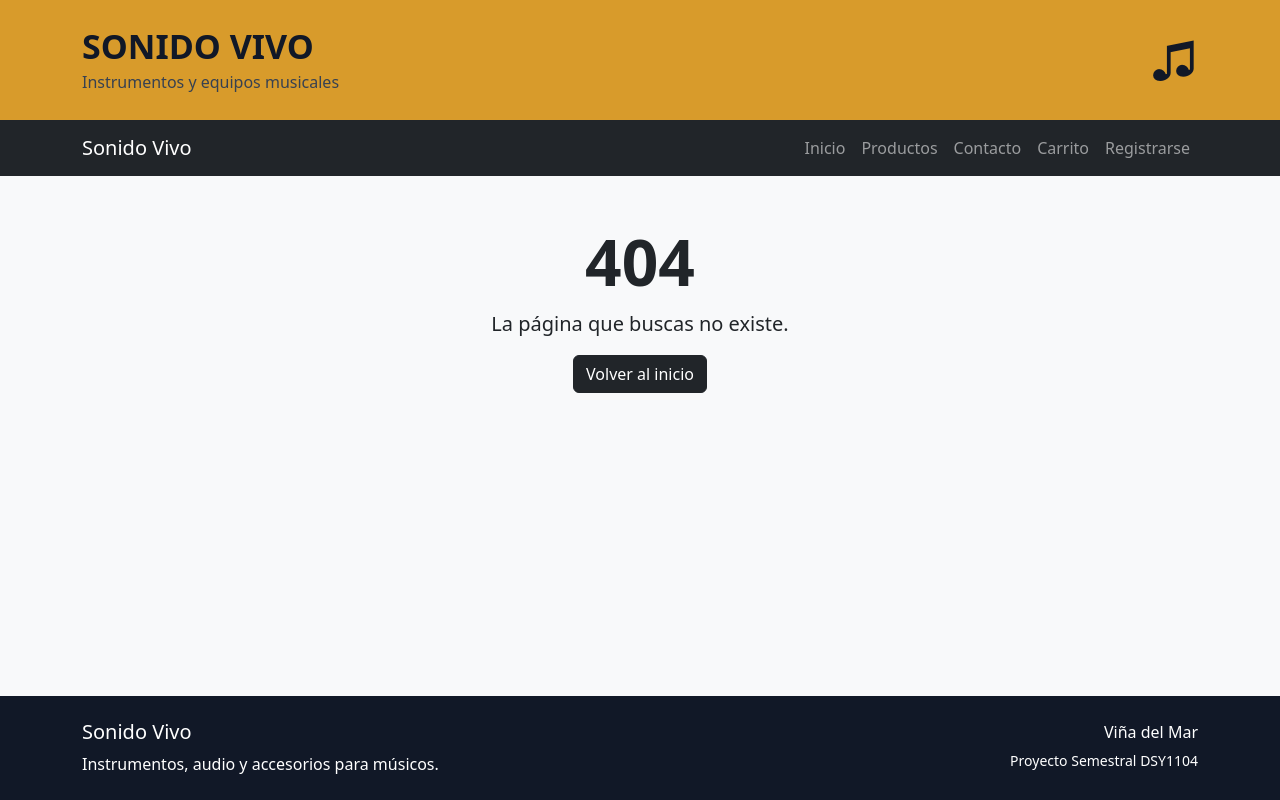
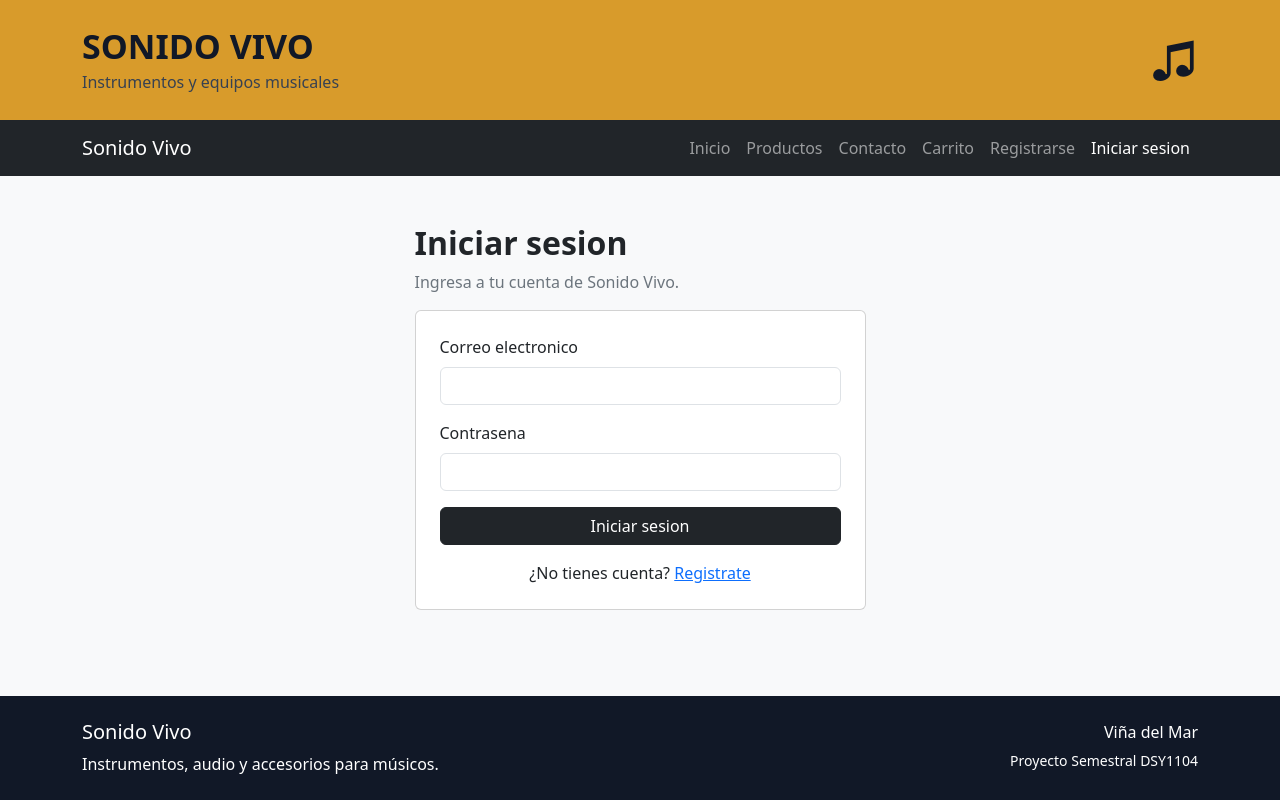
Before and after one commit to pablgonzalezr-cyber/SonidoVivo, a React app in the folder frontend/: page /login in a window 1280 px wide. Built offline with nearby package versions, Linux system fonts and the light colour scheme; the HTML template or start-up script is replaced by a standard one.

Commit message:
Se implementa inicio y cierre de sesion

```diff
--- a/frontend/src/App.jsx
+++ b/frontend/src/App.jsx
@@ -1,23 +1,62 @@
-import { Routes, Route } from "react-router-dom";
+import { useState } from "react";
+import {
+    Routes,
+    Route
+} from "react-router-dom";
 
-import LayoutPrincipal from "./components/LayoutPrincipal";
+import LayoutPrincipal
+    from "./components/LayoutPrincipal";
 
 import Inicio from "./pages/Inicio";
 import Productos from "./pages/Productos";
 import DetalleProducto from "./pages/DetalleProducto";
+
 import Contacto from "./pages/Contacto";
 import Carrito from "./pages/Carrito";
 import Registro from "./pages/Registro";
+import Login from "./pages/Login";
 import NotFound from "./pages/NotFound";
+
+import {
+    obtenerSesion,
+    cerrarSesion
+} from "./services/authService";
 
 
 function App() {
+
+    const [sesion, setSesion] =
+        useState(obtenerSesion());
+
+
+    function usuarioInicioSesion(usuario) {
+
+        setSesion(usuario);
+
+    }
+
+
+    function usuarioCerroSesion() {
+
+        cerrarSesion();
+
+        setSesion(null);
+
+    }
+
 
     return (
 
         <Routes>
 
-            <Route element={<LayoutPrincipal />}>
+            <Route
+                element={
+                    <LayoutPrincipal
+                        sesion={sesion}
+                        onLogout={usuarioCerroSesion}
+                    />
+                }
+            >
 
                 <Route
                     path="/"
@@ -56,6 +95,16 @@ function App() {
 
 
                 <Route
+                    path="/login"
+                    element={
+                        <Login
+                            onLogin={usuarioInicioSesion}
+                        />
+                    }
+                />
+
+
+                <Route
                     path="*"
                     element={<NotFound />}
                 />
--- a/frontend/src/components/LayoutPrincipal.jsx
+++ b/frontend/src/components/LayoutPrincipal.jsx
@@ -5,7 +5,10 @@ import Navbar from "./Navbar";
 import Footer from "./Footer";
 
 
-function LayoutPrincipal() {
+function LayoutPrincipal({
+    sesion,
+    onLogout
+}) {
 
     return (
 
@@ -13,7 +16,11 @@ function LayoutPrincipal() {
 
             <Header />
 
-            <Navbar />
+
+            <Navbar
+                sesion={sesion}
+                onLogout={onLogout}
+            />
 
 
             <main className="contenido-principal">
--- a/frontend/src/components/Navbar.jsx
+++ b/frontend/src/components/Navbar.jsx
@@ -1,7 +1,12 @@
-import { NavLink } from "react-router-dom";
+import {
+    NavLink
+} from "react-router-dom";
 
 
-function Navbar() {
+function Navbar({
+    sesion,
+    onLogout
+}) {
 
     return (
 
@@ -26,10 +31,11 @@ function Navbar() {
                     data-bs-target="#navbarPrincipal"
                     aria-controls="navbarPrincipal"
                     aria-expanded="false"
-                    aria-label="Abrir navegación"
+                    aria-label="Abrir navegacion"
                 >
 
-                    <span className="navbar-toggler-icon"></span>
+                    <span className="navbar-toggler-icon">
+                    </span>
 
                 </button>
 
@@ -80,8 +86,8 @@ function Navbar() {
 
                             </NavLink>
 
+                        </li>
 
-                        </li>
 
                         <li className="nav-item">
 
@@ -96,6 +102,11 @@ function Navbar() {
 
                         </li>
 
+
+                        {!sesion ? (
+
+                            <>
+
                                 <li className="nav-item">
 
                                     <NavLink
@@ -108,6 +119,55 @@ function Navbar() {
                                     </NavLink>
 
                                 </li>
+
+
+                                <li className="nav-item">
+
+                                    <NavLink
+                                        className="nav-link"
+                                        to="/login"
+                                    >
+
+                                        Iniciar sesion
+
+                                    </NavLink>
+
+                                </li>
+
+                            </>
+
+                        ) : (
+
+                            <>
+
+                                <li className="nav-item">
+
+                                    <span className="nav-link">
+
+                                        Hola, {sesion.nombre}
+
+                                    </span>
+
+                                </li>
+
+
+                                <li className="nav-item">
+
+                                    <button
+                                        type="button"
+                                        className="nav-link btn btn-link"
+                                        onClick={onLogout}
+                                    >
+
+                                        Cerrar sesion
+
+                                    </button>
+
+                                </li>
+
+                            </>
+
+                        )}
 
                     </ul>
 
--- /dev/null
+++ b/frontend/src/pages/Login.jsx
@@ -0,0 +1,204 @@
+import { useState } from "react";
+import {
+    Link,
+    useNavigate
+} from "react-router-dom";
+
+import {
+    iniciarSesion
+} from "../services/authService";
+
+
+function Login({ onLogin }) {
+
+    const [correo, setCorreo] =
+        useState("");
+
+    const [contrasena, setContrasena] =
+        useState("");
+
+    const [error, setError] =
+        useState("");
+
+
+    const navigate = useNavigate();
+
+
+    function enviarLogin(evento) {
+
+        evento.preventDefault();
+
+
+        if (
+            correo.trim() === "" ||
+            contrasena === ""
+        ) {
+
+            setError(
+                "Debes completar correo y contrasena."
+            );
+
+            return;
+
+        }
+
+
+        const usuario =
+            iniciarSesion(
+                correo,
+                contrasena
+            );
+
+
+        if (!usuario) {
+
+            setError(
+                "Correo o contrasena incorrectos."
+            );
+
+            return;
+
+        }
+
+
+        setError("");
+
+
+        onLogin(usuario);
+
+
+        navigate("/");
+
+    }
+
+
+    return (
+
+        <section className="container py-5">
+
+            <div className="row justify-content-center">
+
+                <div className="col-12 col-md-8 col-lg-5">
+
+                    <h2 className="fw-bold">
+
+                        Iniciar sesion
+
+                    </h2>
+
+
+                    <p className="text-secondary">
+
+                        Ingresa a tu cuenta
+                        de Sonido Vivo.
+
+                    </p>
+
+
+                    {error && (
+
+                        <div className="alert alert-danger">
+
+                            {error}
+
+                        </div>
+
+                    )}
+
+
+                    <form
+                        className="card p-4"
+                        onSubmit={enviarLogin}
+                    >
+
+                        <div className="mb-3">
+
+                            <label
+                                htmlFor="correoLogin"
+                                className="form-label"
+                            >
+
+                                Correo electronico
+
+                            </label>
+
+
+                            <input
+                                id="correoLogin"
+                                type="email"
+                                className="form-control"
+                                value={correo}
+                                onChange={(evento) =>
+                                    setCorreo(
+                                        evento.target.value
+                                    )
+                                }
+                            />
+
+                        </div>
+
+
+                        <div className="mb-3">
+
+                            <label
+                                htmlFor="contrasenaLogin"
+                                className="form-label"
+                            >
+
+                                Contrasena
+
+                            </label>
+
+
+                            <input
+                                id="contrasenaLogin"
+                                type="password"
+                                className="form-control"
+                                value={contrasena}
+                                onChange={(evento) =>
+                                    setContrasena(
+                                        evento.target.value
+                                    )
+                                }
+                            />
+
+                        </div>
+
+
+                        <button
+                            type="submit"
+                            className="btn btn-dark w-100"
+                        >
+
+                            Iniciar sesion
+
+                        </button>
+
+
+                        <p className="text-center mt-3 mb-0">
+
+                            ¿No tienes cuenta?
+                            {" "}
+
+                            <Link to="/registro">
+
+                                Registrate
+
+                            </Link>
+
+                        </p>
+
+                    </form>
+
+                </div>
+
+            </div>
+
+        </section>
+
+    );
+
+}
+
+
+export default Login;
--- /dev/null
+++ b/frontend/src/services/authService.js
@@ -0,0 +1,85 @@
+import {
+    obtenerUsuarios
+} from "./usuariosService";
+
+
+const CLAVE_SESION = "sonidoVivoSesion";
+
+
+function iniciarSesion(correo, contrasena) {
+
+    const usuarios = obtenerUsuarios();
+
+
+    const usuarioEncontrado =
+        usuarios.find(
+            (usuario) =>
+                usuario.correo ===
+                    correo.trim().toLowerCase() &&
+                usuario.contrasena === contrasena
+        );
+
+
+    if (!usuarioEncontrado) {
+
+        return null;
+
+    }
+
+
+    const sesion = {
+
+        id: usuarioEncontrado.id,
+
+        nombre: usuarioEncontrado.nombre,
+
+        correo: usuarioEncontrado.correo,
+
+        rol: usuarioEncontrado.rol
+
+    };
+
+
+    localStorage.setItem(
+        CLAVE_SESION,
+        JSON.stringify(sesion)
+    );
+
+
+    return sesion;
+
+}
+
+
+function obtenerSesion() {
+
+    const datos =
+        localStorage.getItem(CLAVE_SESION);
+
+
+    if (!datos) {
+
+        return null;
+
+    }
+
+
+    return JSON.parse(datos);
+
+}
+
+
+function cerrarSesion() {
+
+    localStorage.removeItem(
+        CLAVE_SESION
+    );
+
+}
+
+
+export {
+    iniciarSesion,
+    obtenerSesion,
+    cerrarSesion
+};
```
Lines whose indentation alone changed are shown as unchanged.
